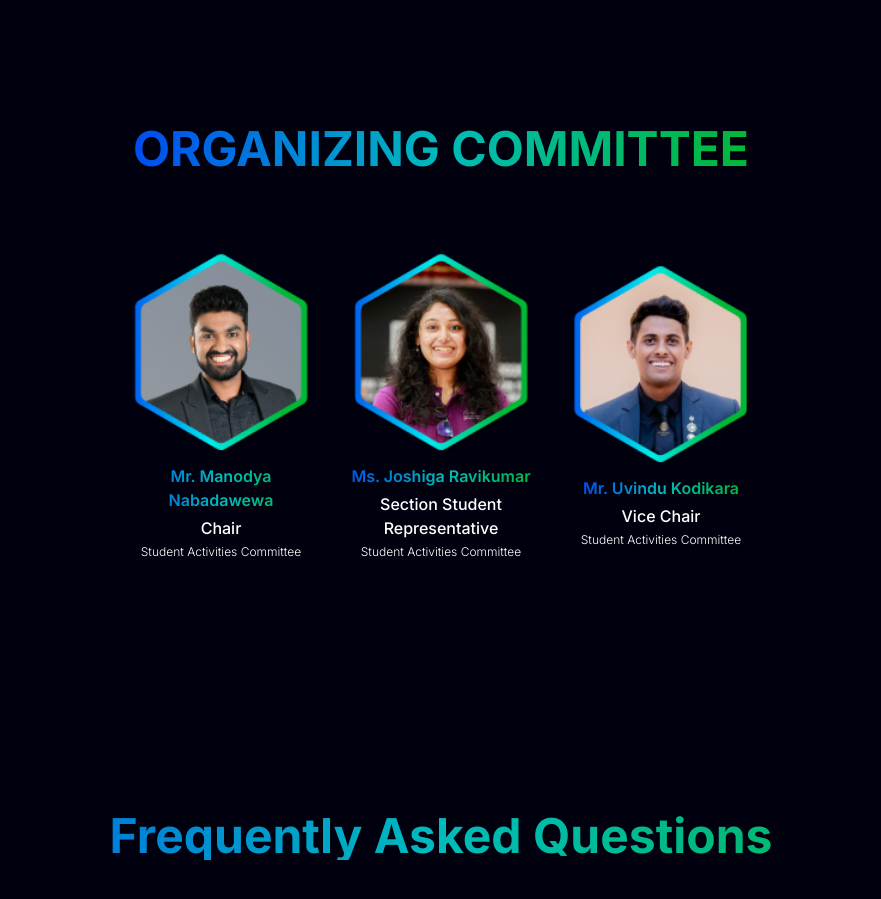
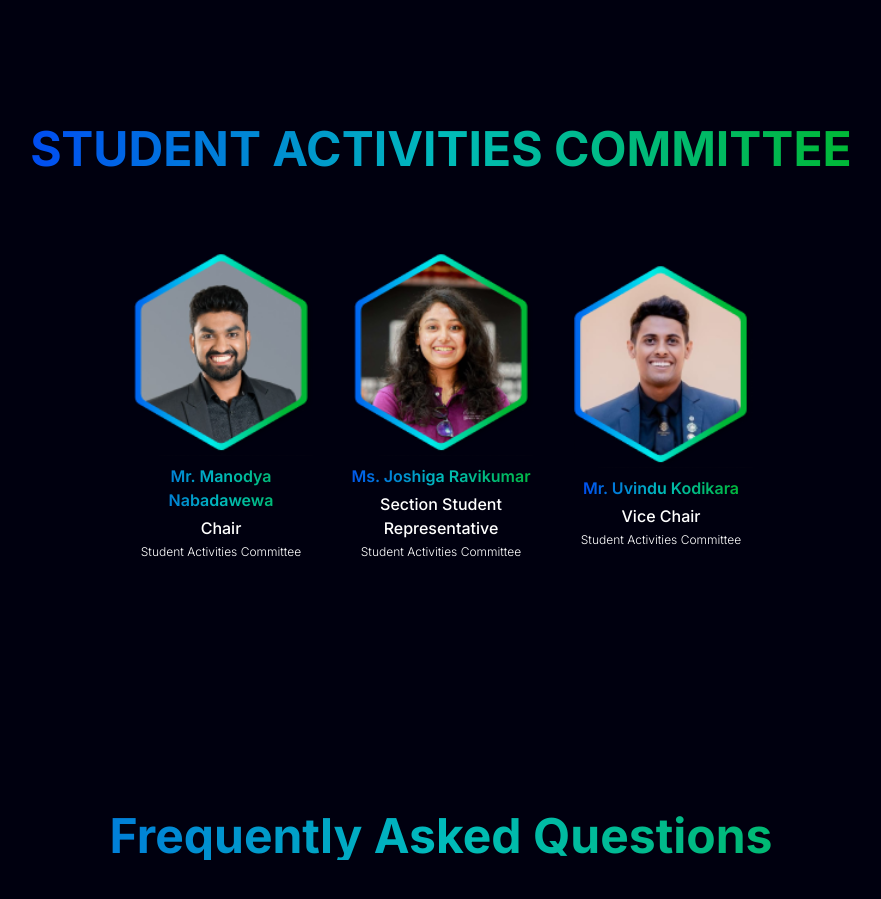
Before and after one commit to Pushpitha17/slsywc-site, a Next.js app: page / in a window 1280 px wide. Shown: the part 4640-5539 px from the top of the page, without its empty margins (199-1080 px from the left). Built offline with nearby package versions, Linux system fonts and the light colour scheme.

Commit message:
update section title from "Organizing Committee" to "Student Activities Committee" for accuracy

```diff
--- a/src/components/Sections/Team.tsx
+++ b/src/components/Sections/Team.tsx
@@ -95,7 +95,7 @@ function Team() {
       <div className="md:pb-40 container pt-16 md:pt-40">
         <div className="flex flex-col items-center mb-20">
           <p className="text-2xl md:text-5xl font-bold text-center bg-text-gradient text-transparent bg-clip-text uppercase">
-            Organizing Committee
+            Student Activities Committee
           </p>
         </div>
         <div className="md:container mb-12">
```
